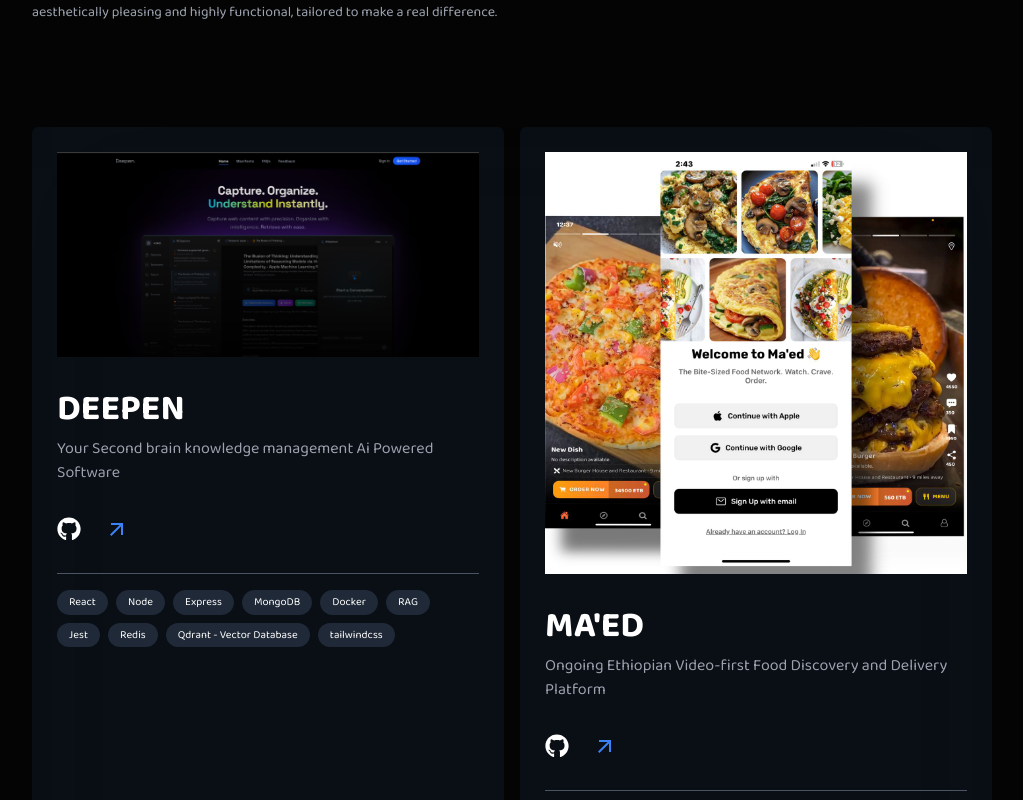
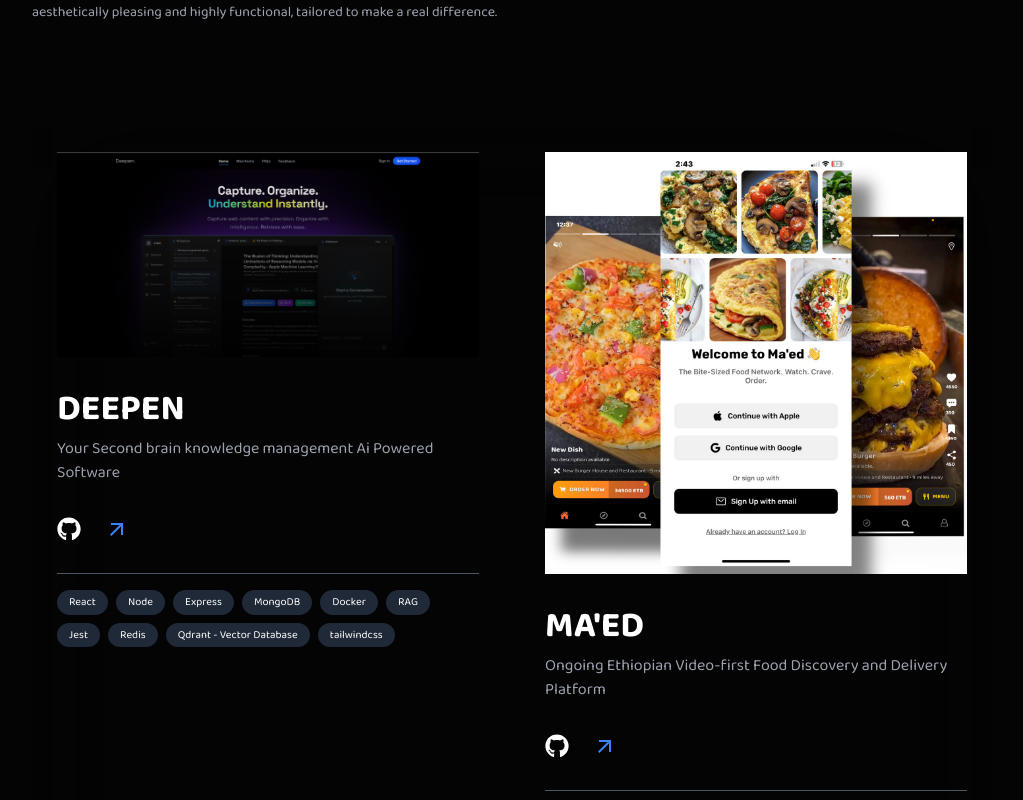
Before and after one commit to Nathanim1919/portfolio-v2, a React (Vite) app in the folder client/: page / in a window 1280 px wide. Shown: the part 2040-2840 px from the top of the page, without its empty margins (128-1151 px from the left). Built offline with nearby package versions, Linux system fonts and the light colour scheme.

Commit message:
add brand new project

```diff
--- a/client/src/pages/Projects.jsx
+++ b/client/src/pages/Projects.jsx
@@ -53,7 +53,7 @@ const Projects = () => {
                 return (
                   <div
                     key={index}
-                    className="flex flex-col gap-8 p-6 bg-gray-900/50 border border-transparent border-gray-800 rounded-md cursor-pointer"
+                    className="flex flex-col gap-8 p-6 hover:bg-gray-900/50 border border-transparent hover:border-gray-800 rounded-md cursor-pointer"
                   >
                     <div>
                        <img src={project.image} alt="project-image"/>
```
